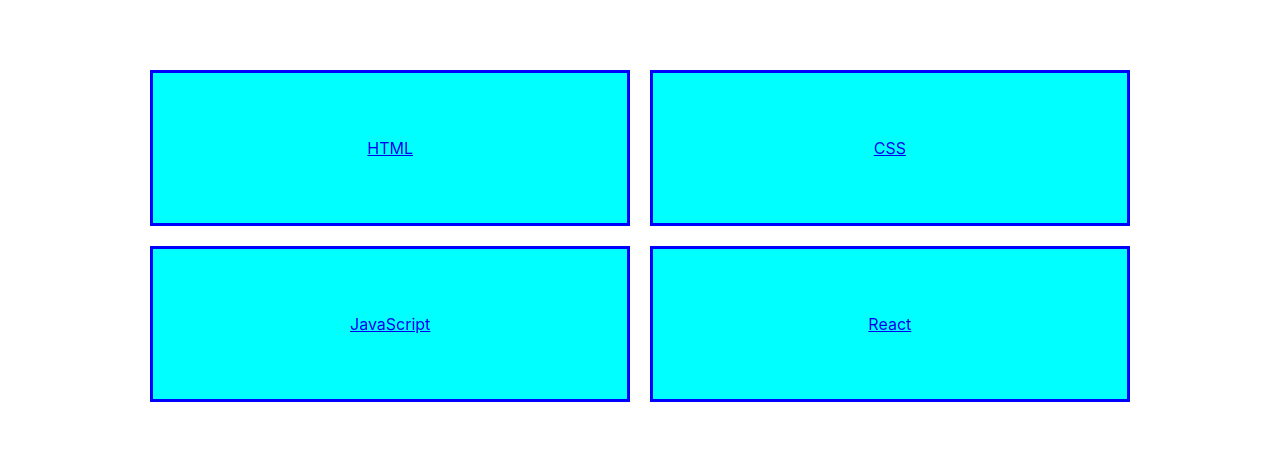
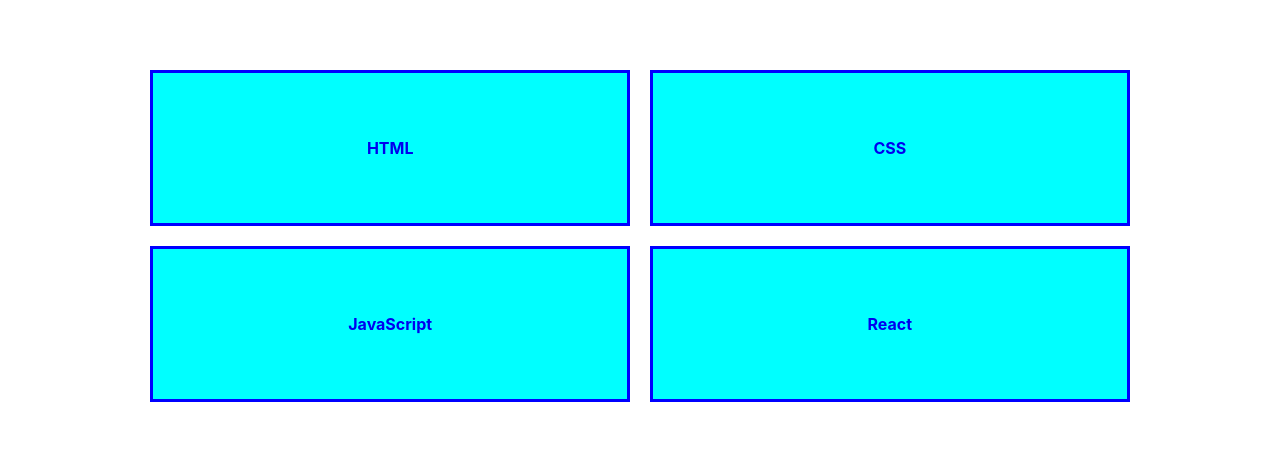
Before and after one commit to Ramil3107/website-react, a React (Create React App) app: page /almanac in a window 1280 px wide. Shown: the part 192-644 px from the top of the page. Built offline with nearby package versions, Linux system fonts and the light colour scheme.

Commit message:
add styles for almanac

```diff
--- a/src/components/content/Almanac/Almanac.jsx
+++ b/src/components/content/Almanac/Almanac.jsx
@@ -4,6 +4,7 @@
 
 function Almanac(props) {
     return (
+
         <div className={styles.wrapper}>
 
             <div className={styles.item} >
--- a/src/components/content/Almanac/Almanac.module.css
+++ b/src/components/content/Almanac/Almanac.module.css
@@ -10,9 +10,7 @@
 }
 
 .item {
-    display: flex;
-    justify-content: center;
-    align-items: center;
+    font-weight: bold;
     margin: 10px;
     height: 150px;
     width: 40%;
@@ -25,6 +23,15 @@
     color: white;
 }
 
-/* .item a{
+.item a:hover {
+    color: white;
+}
+
+.item a {
+    display:flex;
+    justify-content: center;
+    align-items: center;
+    width: 100%;
+    height: 100%;
     text-decoration: none;
-} */
+}
```
